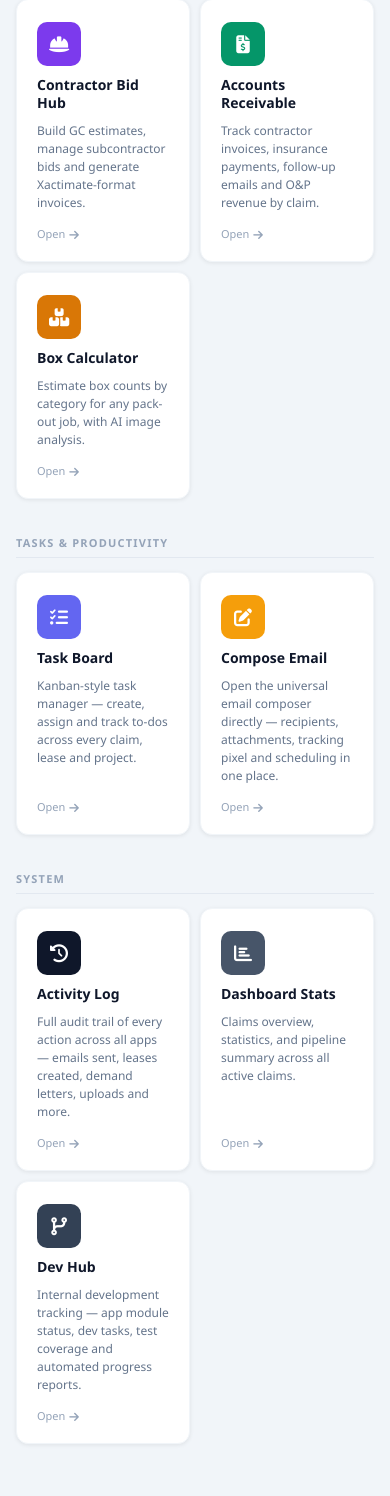
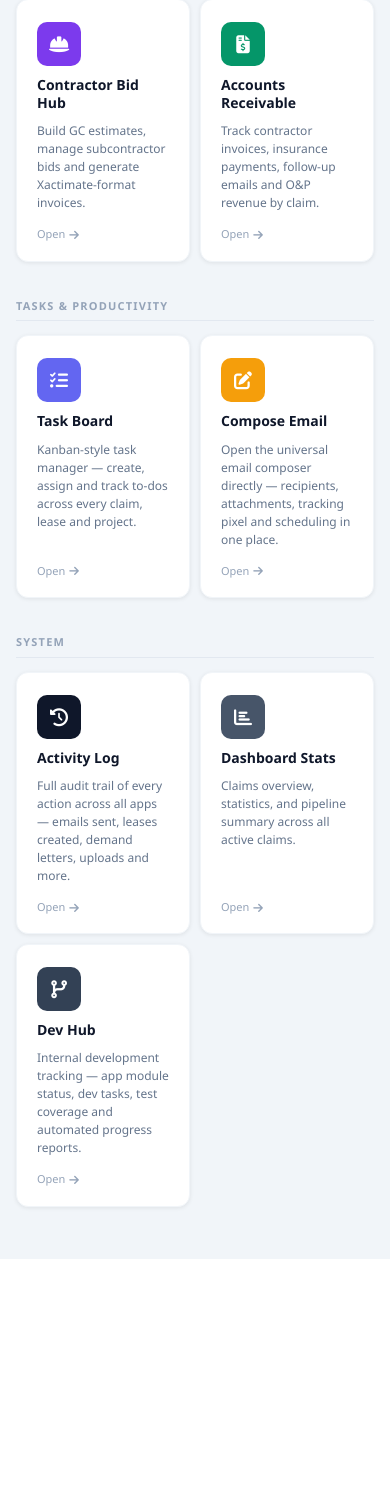
Before and after one commit to ya1-oa/mit_app, a Django app: page / in a window 390 px wide. Shown: the part 2598-4094 px from the top of the page. After the commit the page ends 3857 px from the top, so only its background shows below. Run offline with Django 5.2, Linux system fonts and the light colour scheme; a user stored in the database is signed in; parts of the project's set-up code (start-up, migrations or seed data) failed here and were passed over.

Commit message:
Disable box count and CPS photo report feature
Comment out box-calculator URL include so all routes return 404.
Remove CPS and Box Calculator nav links from desktop sidebar, mobile drawer, and app grid.
Code preserved; can be re-enabled by uncommenting the URL include.

Co-Authored-By: Claude Sonnet 4.6 <noreply@anthropic.com>

```diff
--- a/docsAppR/templates/account/base.html
+++ b/docsAppR/templates/account/base.html
@@ -411,12 +411,6 @@
 
         <li class="nav-divider"></li>
 
-        <li><a href="{% url 'cps_home' %}" class="{% if '/box-calculator' in request.path %}active{% endif %}">
-            <i class="fas fa-boxes"></i> CPS
-        </a></li>
-
-        <li class="nav-divider"></li>
-
         <li><a href="{% url 'dev_hub:dashboard' %}" class="{% if '/dev-hub' in request.path and 'ai-resources' not in request.path %}active{% endif %}">
             <i class="fas fa-code-branch"></i> Dev Hub
         </a></li>
@@ -500,8 +494,6 @@
     <div class="drawer-section">Billing &amp; Finance</div>
     <a href="{% url 'contractor_hub:dashboard' %}" class="{% if '/contractor-hub' in request.path %}active{% endif %}"><i class="fas fa-hard-hat"></i> Contractor Hub</a>
     <a href="{% url 'ar_tracking:board' %}" class="{% if '/ar/' in request.path %}active{% endif %}"><i class="fas fa-file-invoice-dollar"></i> Accounts Receivable</a>
-    <a href="{% url 'cps_home' %}" class="{% if '/box-calculator' in request.path %}active{% endif %}"><i class="fas fa-boxes"></i> CPS Box Count</a>
-    <a href="{% url 'calculator_home' %}"><i class="fas fa-calculator"></i> Manual Box Calc</a>
 
     <div class="drawer-section">Tasks &amp; System</div>
     <a href="{% url 'tasks:board' %}" class="{% if '/tasks' in request.path %}active{% endif %}">
--- a/docsAppR/templates/account/home.html
+++ b/docsAppR/templates/account/home.html
@@ -301,12 +301,6 @@
         <div class="app-card-arrow">Open <i class="fas fa-arrow-right"></i></div>
     </a>
 
-    <a href="{% url 'calculator_home' %}" class="app-card" style="--app-color:#d97706;">
-        <div class="app-card-icon"><i class="fas fa-boxes"></i></div>
-        <div class="app-card-name">Box Calculator</div>
-        <div class="app-card-desc">Estimate box counts by category for any pack-out job, with AI image analysis.</div>
-        <div class="app-card-arrow">Open <i class="fas fa-arrow-right"></i></div>
-    </a>
 
 </div>
 
--- a/mitigation_app/urls.py
+++ b/mitigation_app/urls.py
@@ -49,8 +49,8 @@ urlpatterns = [
     # Encircle Dashboard + Sync + Webhooks
     path('encircle/', include('encircle.urls')),
 
-    # Box Count Calculator
-    path('box-calculator/', include('box_calculator.urls')),
+    # Box Count Calculator — disabled (client no longer needs this feature)
+    # path('box-calculator/', include('box_calculator.urls')),
 
     # CPS Schedule of Loss Report
     path('cps-report/', include('cps_report.urls')),
```
